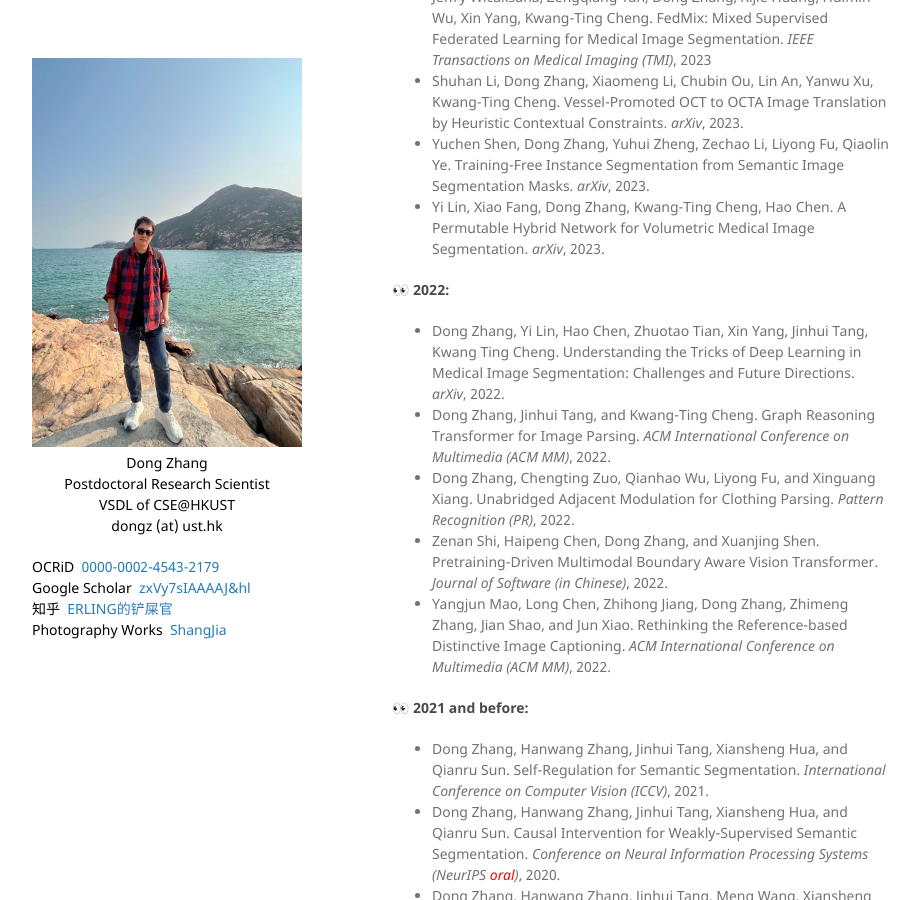
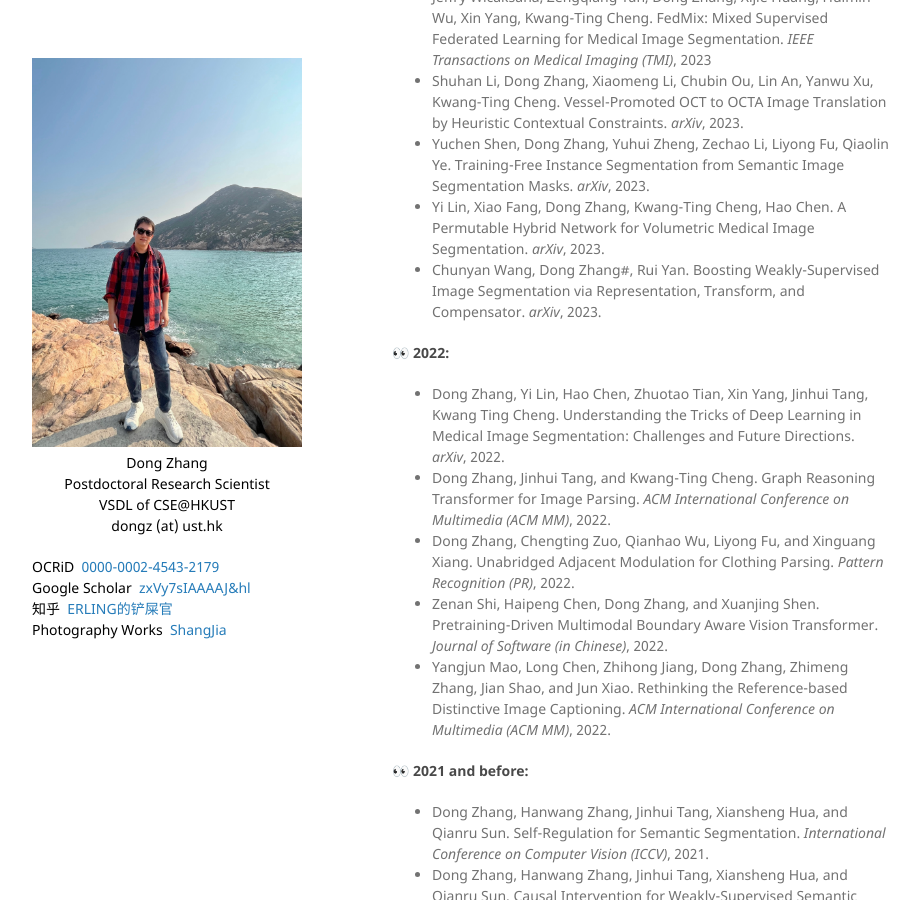
Before and after one commit to ZHANGDONG-NJUST/zhangdong-njust.github.io, a Jekyll site: the page built from index.md, in a window 1280 px wide and 900 px high, scrolled down 1194 px. Shown: the whole window, without its empty margins (178-1097 px from the left). Built offline with Jekyll 4.4.1, drawn with Linux system fonts in a browser that asks for light colours; our own code applies the rules of GitHub Pages for plain Markdown files.

Commit message:
Update index.md

```diff
--- a/index.md
+++ b/index.md
@@ -29,6 +29,7 @@ My primary research interests are in machine learning, computer vision, and medi
 - Shuhan Li, Dong Zhang, Xiaomeng Li, Chubin Ou, Lin An, Yanwu Xu, Kwang-Ting Cheng. Vessel-Promoted OCT to OCTA Image Translation by Heuristic Contextual Constraints. *arXiv*, 2023.
 - Yuchen Shen, Dong Zhang, Yuhui Zheng, Zechao Li, Liyong Fu, Qiaolin Ye. Training-Free Instance Segmentation from Semantic Image Segmentation Masks. *arXiv*, 2023.
 - Yi Lin, Xiao Fang, Dong Zhang, Kwang-Ting Cheng, Hao Chen. A Permutable Hybrid Network for Volumetric Medical Image Segmentation. *arXiv*, 2023.
+- Chunyan Wang, Dong Zhang\#, Rui Yan. Boosting Weakly-Supervised Image Segmentation via Representation, Transform, and Compensator. *arXiv*, 2023.
 
 #### 👀 2022:
 - Dong Zhang, Yi Lin, Hao Chen, Zhuotao Tian, Xin Yang, Jinhui Tang, Kwang Ting Cheng. Understanding the Tricks of Deep Learning in Medical Image Segmentation: Challenges and Future Directions. *arXiv*, 2022.
```
